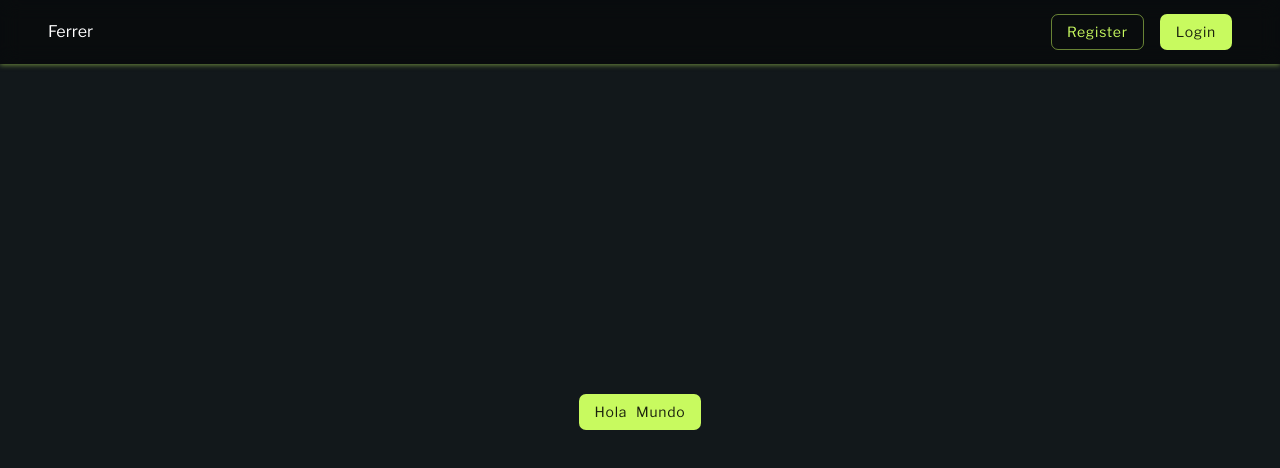
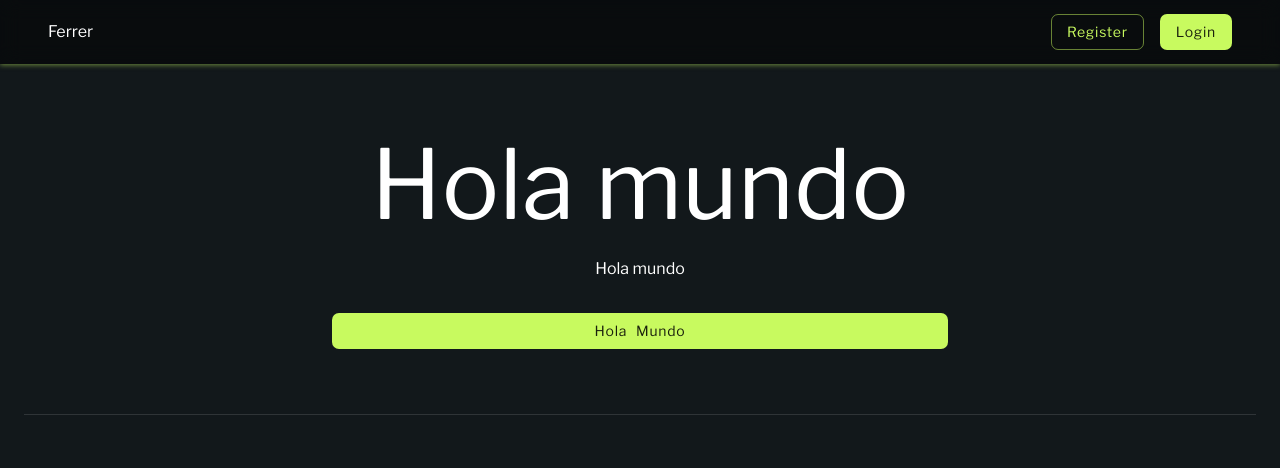
Before and after one commit to carlos-paezf/React_TS_MaterialUI, a React (Vite) app in the folder marketplace/: page / in a window 1280 px wide. Shown: the top 468 px of the page. Built offline with nearby package versions, Linux system fonts and the light colour scheme.

Commit message:
Add Renderizar componentes dentro de componentes

```diff
--- a/marketplace/src/App.tsx
+++ b/marketplace/src/App.tsx
@@ -1,6 +1,5 @@
 import { FC } from 'react'
 import { BrowserRouter } from 'react-router-dom'
-import "./App.css"
 import { NotificationProvider } from './context/notification.context'
 import { AppRouter } from './Router'
 
--- a/marketplace/src/common/NavBar.tsx
+++ b/marketplace/src/common/NavBar.tsx
@@ -1,12 +1,15 @@
 import { AppBar, Box, Button, Container, Grid, Stack, Toolbar, Typography } from '@mui/material'
 import { FC } from 'react'
+import { useNavigate } from 'react-router-dom'
 import { ThemePalette } from '../helpers/util'
 
 
 const NavBar: FC = () => {
+    const navigate = useNavigate()
+
     return (
         <Box sx={ { flexGrow: 1 } }>
-            <AppBar position='fixed'
+            <AppBar position='sticky'
                 className='navbar__glassmorphism'
                 sx={ {
                     background: "rgba(0, 0, 0, 0.5)",
@@ -21,7 +24,7 @@ const NavBar: FC = () => {
                             <Grid item>
                                 <Stack direction="row" spacing={ 2 }>
                                     <Button variant='outlined'>Register</Button>
-                                    <Button variant='contained'>Login</Button>
+                                    <Button variant='contained' onClick={ () => navigate( 'login' ) }>Login</Button>
                                 </Stack>
                             </Grid>
                         </Grid>
--- /dev/null
+++ b/marketplace/src/components/Header/index.tsx
@@ -0,0 +1,42 @@
+import { Box, Divider, Grid, Typography } from '@mui/material'
+import { FC, ReactNode } from "react"
+
+
+type HeaderProps = {
+    title: string
+    description: string
+    element?: ReactNode
+}
+
+export const HeaderComponent: FC<HeaderProps> = ( { title, description, element } ) => {
+    return (
+        <>
+            <Box sx={ { width: "100%", height: "350px" } }>
+                <Grid container
+                    direction="row"
+                    justifyContent="center"
+                    alignItems="center"
+                    sx={ { height: "100%" } }>
+                    <Grid item xs={ 6 }>
+                        <Grid container
+                            direction="column"
+                            justifyContent="center"
+                            alignItems="center"
+                            sx={ { height: "100%" } }>
+                            <Grid item>
+                                <Typography variant="h1">{ title }</Typography>
+                            </Grid>
+                            <Grid item sx={ { mt: 2 } }>
+                                <Typography>{ description }</Typography>
+                            </Grid>
+                            {
+                                !!element && <Grid item sx={ { mt: 4, width: "100%" } }>{ element }</Grid>
+                            }
+                        </Grid>
+                    </Grid>
+                </Grid>
+            </Box>
+            <Divider />
+        </>
+    )
+}
--- a/marketplace/src/components/index.ts
+++ b/marketplace/src/components/index.ts
@@ -1 +1,2 @@
+export { HeaderComponent } from './Header'
 export { Notification } from "./Notification"
--- a/marketplace/src/index.css
+++ b/marketplace/src/index.css
@@ -29,8 +29,8 @@ a:hover {
 
 body {
     margin: 0;
-    display: flex;
-    place-items: center;
+    /* display: flex; */
+    /* place-items: center; */
     min-width: 320px;
     min-height: 100vh;
 }
--- a/marketplace/src/pages/home/index.tsx
+++ b/marketplace/src/pages/home/index.tsx
@@ -1,11 +1,14 @@
 import { Button, Container } from '@mui/material'
 import { FC } from 'react'
+import { HeaderComponent } from '../../components'
 
 
 export const HomePage: FC = () => {
     return (
-        <Container sx={ { mt: 3 } } maxWidth="xl">
-            <Button variant="contained">Hola Mundo</Button>
+        <Container maxWidth="xl">
+            <HeaderComponent title='Hola mundo' description='Hola mundo' element={
+                <Button variant="contained" fullWidth>Hola Mundo</Button>
+            } />
         </Container>
     )
 }
```
Also changed, not shown: 1 other file (tests, documents, lock files or other folders).
